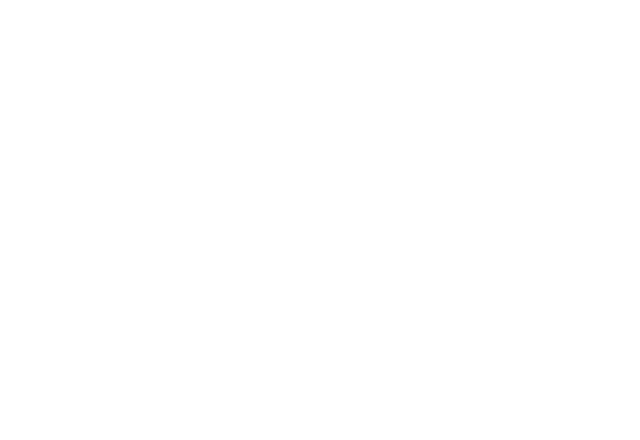
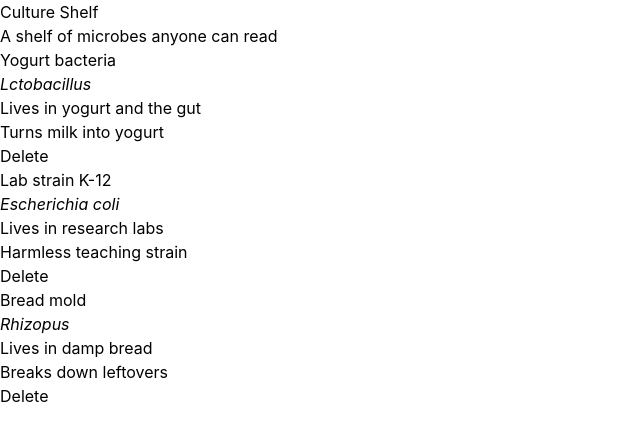
Before and after one commit to JohnnyKhayo/Culture_Shelf, a React (Vite) app in the folder Culture_Shelf/: page / in a window 1280 px wide. Shown: the top 440 px of the page, without its empty margins (0-640 px from the left). Built offline with nearby package versions, Linux system fonts and the light colour scheme.

Commit message:
feat: show the culture shelf on the main page

```diff
--- a/Culture_Shelf/src/App.jsx
+++ b/Culture_Shelf/src/App.jsx
@@ -1,12 +1,16 @@
 import React from 'react'
+import CultureShelf from './components/CultureShelf'
 
 function App() {
 
   return (
 <>
-
+<h1>Culture Shelf</h1>
+<p>A shelf of microbes anyone can read</p>
+<CultureShelf/>
 </>
 
-)
+);
 }
+
 export default App
```
